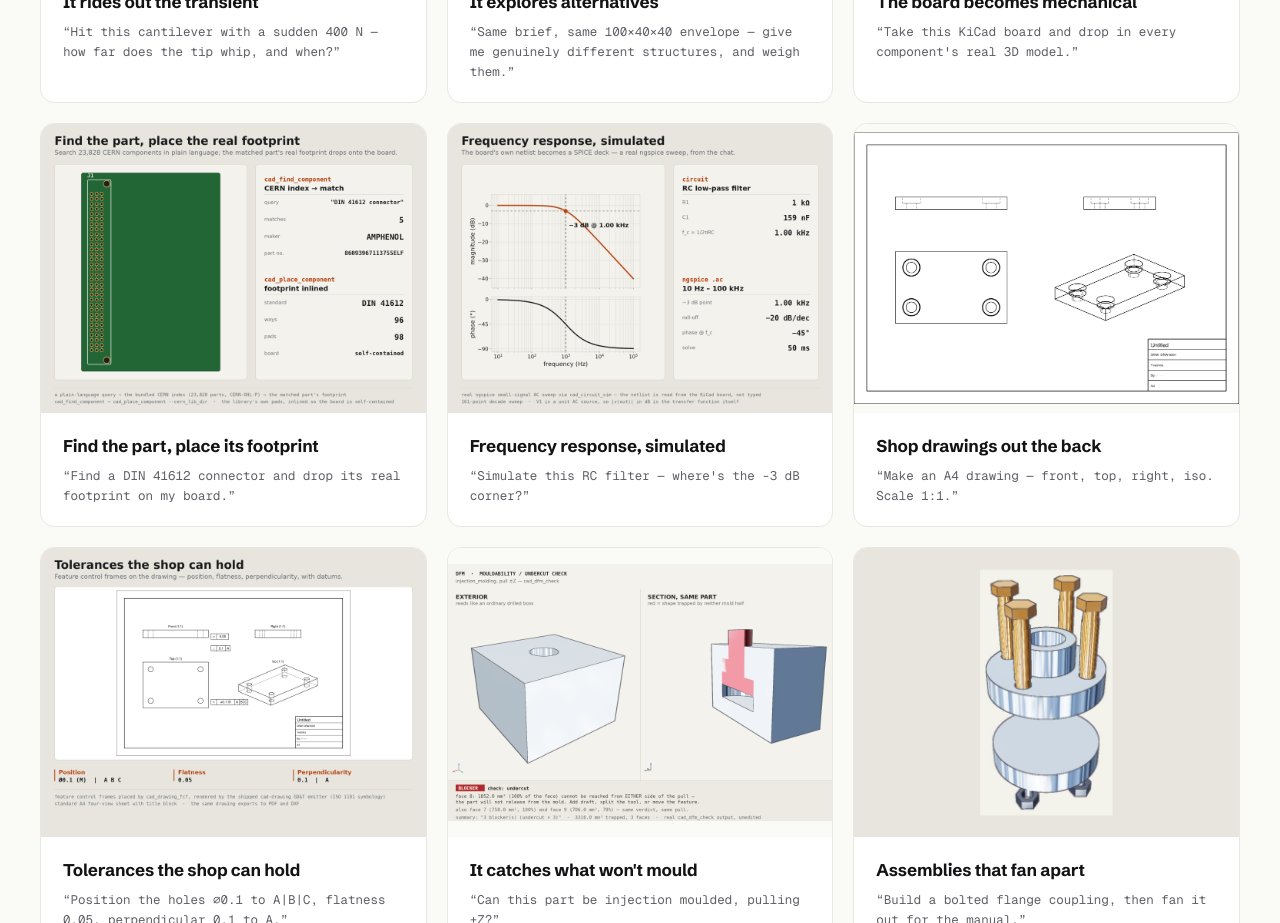
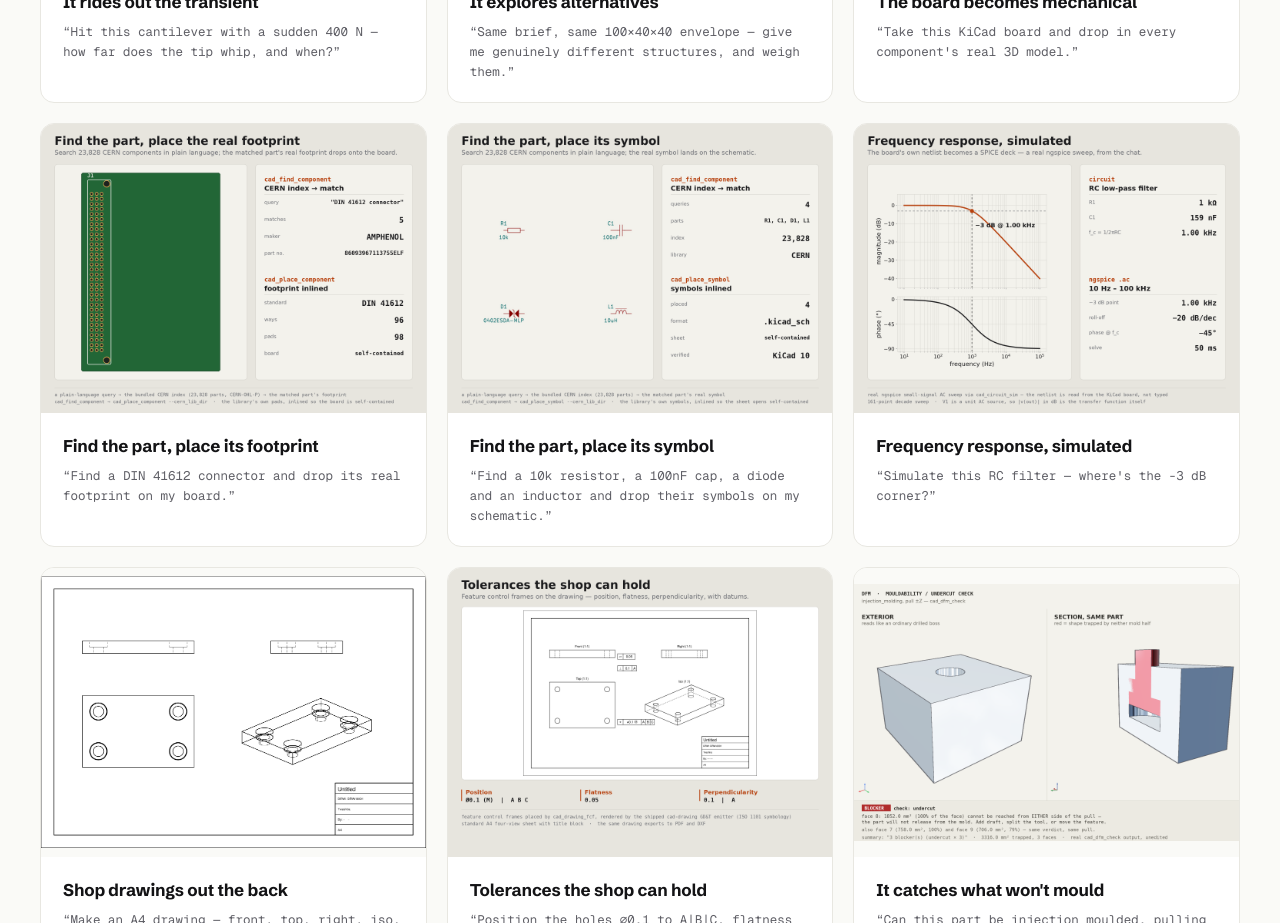
Before and after one commit to Misc42/tvashtra-landing, a Next.js app: page /tvashtra-landing/ in a window 1280 px wide. Shown: the part 3940-4863 px from the top of the page. Built offline with nearby package versions, Linux system fonts and the light colour scheme; a web font is replaced by a local one.

Commit message:
Add the schematic-placement showcase tile
A plain-language component search over the CERN library, then each matched part's
real schematic symbol inlined onto a self-contained KiCad sheet — the render is the
actual sheet drawn by KiCad itself. Sibling to the footprint-placement tile.

```diff
--- a/components/Proof.tsx
+++ b/components/Proof.tsx
@@ -173,6 +173,18 @@ const proofs: Proof[] = [
     prompt: "Find a DIN 41612 connector and drop its real footprint on my board.",
   },
   {
+    // ECAD schematic placement: cad_find_component matches CERN parts by plain
+    // language, cad_place_symbol inlines each matched part's real symbol onto a
+    // .kicad_sch so the sheet is self-contained. The render is the actual sheet
+    // drawn by KiCad itself (kicad-cli), cropped. Reproducible via
+    // scripts/build-showcase-schematic.sh (blank-sheet fixture tracked, library
+    // resolved, rendered + load-verified by KiCad 10).
+    img: "/screenshots/showcase/schematic-place.png",
+    fit: "contain",
+    title: "Find the part, place its symbol",
+    prompt: "Find a 10k resistor, a 100nF cap, a diode and an inductor and drop their symbols on my schematic.",
+  },
+  {
     // Circuit simulation: cad_circuit_sim reads the board's netlist, builds a
     // SPICE deck and runs a real ngspice .ac sweep. The Bode plot and every
     // number (−3 dB corner, roll-off, phase, solve time) are measured off the
```
Also changed, not shown: public/screenshots/showcase/schematic-place.png (added).
